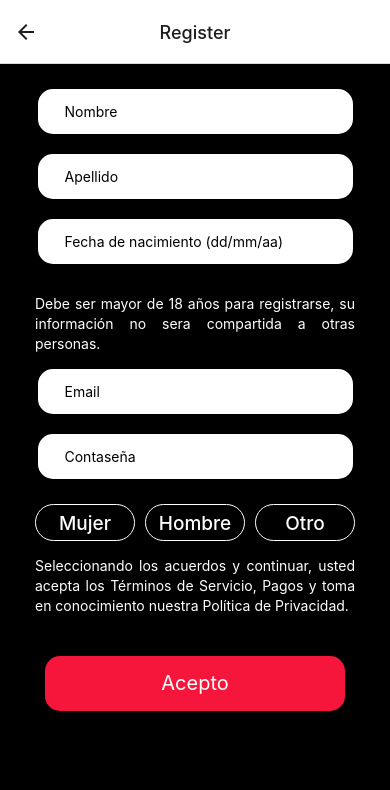
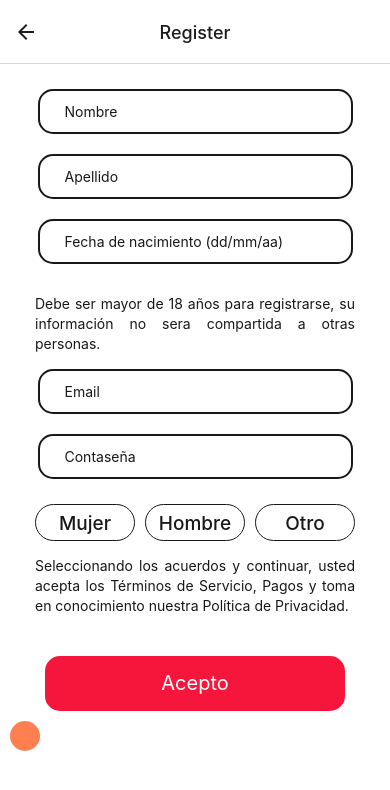
Before and after one commit to makloster/NoCountry-StayUp, a React Native app in the folder Front/mobile/: screen /RegisterScreen in a window 390 px wide. Shown: the top 790 px of the page. Built offline with nearby package versions, Linux system fonts and the light colour scheme.

Commit message:
add button to change theme

```diff
--- a/Front/mobile/Context/Theme.js
+++ b/Front/mobile/Context/Theme.js
@@ -3,7 +3,7 @@ import { createContext, useEffect, useState } from "react";
 export const ThemeContext = createContext();
 
 export const ThemeProvider = ({ children }) => {
-	const [dark, setDark] = useState(true);
+	const [dark, setDark] = useState(false);
 	const [backTheme, setBackTheme] = useState("white");
 	const [notBackTheme, setNotBackTheme] = useState("#181818");
 	const [textTheme, setTextTheme] = useState("#181818");
@@ -25,6 +25,10 @@ export const ThemeProvider = ({ children }) => {
 		}
 	}, [dark]);
 
+	const changeTheme = () => {
+		setDark(!dark);
+	};
+
 	return (
 		<ThemeContext.Provider
 			value={{
@@ -34,6 +38,7 @@ export const ThemeProvider = ({ children }) => {
 				backTheme,
 				notBackTheme,
 				notTextTheme,
+				changeTheme,
 			}}>
 			{children}
 		</ThemeContext.Provider>
--- a/Front/mobile/components/Buttons/Buttons.js
+++ b/Front/mobile/components/Buttons/Buttons.js
@@ -1,8 +1,11 @@
 import { useNavigation } from "@react-navigation/native";
+import { useContext } from "react";
 import { Image, Text, TouchableOpacity, View } from "react-native";
-import { buttonsStyles } from "./ButtonsStyles";
+import { ThemeContext } from "../../Context/Theme";
+import { ButtonsStyles } from "./ButtonsStyles";
 
 export const RedButtonsLogin = ({ buttonText, path }) => {
+	const buttonsStyles = ButtonsStyles();
 	const navigation = useNavigation();
 
 	return (
@@ -16,6 +19,7 @@ export const RedButtonsLogin = ({ buttonText, path }) => {
 };
 
 export const OtherLoginMethodButton = ({ buttonText, path, icon }) => {
+	const buttonsStyles = ButtonsStyles();
 	const navigation = useNavigation();
 
 	return (
@@ -33,3 +37,16 @@ export const OtherLoginMethodButton = ({ buttonText, path, icon }) => {
 		</TouchableOpacity>
 	);
 };
+
+export const ButtonChangeTheme = () => {
+	const { changeTheme } = useContext(ThemeContext);
+	const buttonsStyles = ButtonsStyles();
+
+	return (
+		<TouchableOpacity
+			style={buttonsStyles.buttonChangeTheme}
+			onPress={() => changeTheme()}>
+			<Text style={buttonsStyles.textChangeTheme}></Text>
+		</TouchableOpacity>
+	);
+};
--- a/Front/mobile/components/Buttons/ButtonsStyles.js
+++ b/Front/mobile/components/Buttons/ButtonsStyles.js
@@ -1,6 +1,11 @@
+import { useContext } from "react";
 import { StyleSheet } from "react-native";
+import { ThemeContext } from "../../Context/Theme";
 
-export const buttonsStyles = StyleSheet.create({
+export const ButtonsStyles = () => {
+	const { notBackTheme } = useContext(ThemeContext);
+
+	return StyleSheet.create({
 		redButtonLogin: {
 			backgroundColor: "#F6163C",
 			width: 300,
@@ -17,12 +22,12 @@ export const buttonsStyles = StyleSheet.create({
 			lineHeight: 55,
 		},
 		buttonRegisterOtherWays: {
-		width: 315,
+			width: 300,
 			height: 45,
 			lineHeight: 15,
 			borderRadius: 15,
 			paddingLeft: 25,
-		borderColor: "white",
+			borderColor: notBackTheme,
 			borderWidth: 2,
 			backgroundColor: "white",
 			display: "flex",
@@ -36,8 +41,18 @@ export const buttonsStyles = StyleSheet.create({
 			height: 25,
 		},
 		textRegisterOtherWays: {
-		color: "black",
+			color: "#181818",
 			width: 200,
 			textAlign: "left",
 		},
+		buttonChangeTheme: {
+			width: 30,
+			height: 30,
+			margin: 10,
+			padding: 10,
+			borderRadius: 50,
+			backgroundColor: "coral",
+		},
+		textChangeTheme: {},
 	});
+};
--- a/Front/mobile/navigation/screens/LoginScreen/LoginScreen.js
+++ b/Front/mobile/navigation/screens/LoginScreen/LoginScreen.js
@@ -1,17 +1,16 @@
-import { useNavigation } from "@react-navigation/native";
 import { useState } from "react";
-import { Image, Text, TextInput, TouchableOpacity, View } from "react-native";
+import { Text, TextInput, View } from "react-native";
 import { ScrollView } from "react-native-gesture-handler";
 import {
+	ButtonChangeTheme,
 	OtherLoginMethodButton,
 	RedButtonsLogin,
 } from "../../../components/Buttons/Buttons";
 import assets from "../../../constants/assets";
-import { loginScreenStyles } from "./LoginScreenStyles";
+import { LoginScreenStyles } from "./LoginScreenStyles";
 
 export const LoginScreen = () => {
-	const navigation = useNavigation();
-
+	const loginScreenStyles = LoginScreenStyles();
 	const [email, setEmail] = useState("");
 	const [password, setPassword] = useState("");
 	return (
@@ -61,6 +60,7 @@ export const LoginScreen = () => {
 					/>
 				</View>
 			</View>
+			<ButtonChangeTheme />
 		</ScrollView>
 	);
 };
--- a/Front/mobile/navigation/screens/LoginScreen/LoginScreenStyles.js
+++ b/Front/mobile/navigation/screens/LoginScreen/LoginScreenStyles.js
@@ -1,11 +1,16 @@
+import { useContext } from "react";
 import { StyleSheet } from "react-native";
+import { ThemeContext } from "../../../Context/Theme";
 
-export const loginScreenStyles = StyleSheet.create({
+export const LoginScreenStyles = () => {
+	const { backTheme, notBackTheme } = useContext(ThemeContext);
+
+	return StyleSheet.create({
 		containerBig: {
 			width: "100%",
 			display: "flex",
 			flexDirection: "column",
-		backgroundColor: "black",
+			backgroundColor: backTheme,
 		},
 		containerEmailScreen: {
 			width: "100%",
@@ -16,31 +21,16 @@ export const loginScreenStyles = StyleSheet.create({
 			alignItems: "center",
 		},
 		registerInput: {
-		width: 315,
+			width: 300,
 			height: 45,
 			lineHeight: 15,
 			borderRadius: 15,
 			paddingLeft: 25,
-		borderColor: "white",
-		color: "black",
+			borderColor: notBackTheme,
+			color: "#181818",
 			borderWidth: 2,
 			backgroundColor: "white",
 			marginTop: 15,
-	},
-	buttonContinueRegister: {
-		backgroundColor: "#F6163C",
-		width: 315,
-		height: 65,
-		alignSelf: "center",
-		borderRadius: 15,
-		marginTop: 25,
-	},
-	textButtonContinue: {
-		fontSize: 20,
-		fontWeight: "400",
-		textAlign: "center",
-		color: "white",
-		lineHeight: 65,
 		},
 		containerSeparator: {
 			width: "100%",
@@ -55,7 +45,7 @@ export const loginScreenStyles = StyleSheet.create({
 		lineSeparator: {
 			width: 140,
 			height: 1,
-		backgroundColor: "#e4e5e7",
+			backgroundColor: notBackTheme,
 		},
 		circleSeparator: {
 			width: 8,
@@ -76,3 +66,4 @@ export const loginScreenStyles = StyleSheet.create({
 			alignItems: "center",
 		},
 	});
+};
--- a/Front/mobile/navigation/screens/RegisterScreen/RegisterScreen.js
+++ b/Front/mobile/navigation/screens/RegisterScreen/RegisterScreen.js
@@ -1,19 +1,24 @@
-import { useNavigation } from "@react-navigation/native";
-
 import { useState } from "react";
 import { Text, TextInput, TouchableOpacity, View } from "react-native";
 import { ScrollView } from "react-native-gesture-handler";
-import { RedButtonsLogin } from "../../../components/Buttons/Buttons";
-import { registerScreenStyles } from "./RegisterScreenStyles";
+import {
+	ButtonChangeTheme,
+	RedButtonsLogin,
+} from "../../../components/Buttons/Buttons";
+import { RegisterScreenStyles } from "./RegisterScreenStyles";
 
 export const RegisterScreen = () => {
-	const navigation = useNavigation();
-
+	const registerScreenStyles = RegisterScreenStyles();
 	const [name, setName] = useState("");
 	const [lastName, setLastName] = useState("");
 	const [birthDate, setBirthDate] = useState("");
 	const [email, setEmail] = useState("");
 	const [password, setPassword] = useState("");
+	const [genre, setGenre] = useState("");
+
+	const handleSelectedGenre = (value) => {
+		setGenre(value);
+	};
 	return (
 		<ScrollView style={registerScreenStyles.containerBig}>
 			<View style={registerScreenStyles.containerRegisterScreen}>
@@ -55,20 +60,50 @@ export const RegisterScreen = () => {
 				/>
 				<View style={registerScreenStyles.containerButtonSelection}>
 					<TouchableOpacity
-						style={registerScreenStyles.buttonSelection}>
-						<Text style={registerScreenStyles.textButtonSelection}>
+						style={
+							genre === "w"
+								? registerScreenStyles.buttonSelected
+								: registerScreenStyles.buttonSelection
+						}
+						onPress={() => handleSelectedGenre("w")}>
+						<Text
+							style={
+								genre === "w"
+									? registerScreenStyles.textButtonSelected
+									: registerScreenStyles.textButtonSelection
+							}>
 							Mujer
 						</Text>
 					</TouchableOpacity>
 					<TouchableOpacity
-						style={registerScreenStyles.buttonSelection}>
-						<Text style={registerScreenStyles.textButtonSelection}>
+						style={
+							genre === "m"
+								? registerScreenStyles.buttonSelected
+								: registerScreenStyles.buttonSelection
+						}
+						onPress={() => handleSelectedGenre("m")}>
+						<Text
+							style={
+								genre === "m"
+									? registerScreenStyles.textButtonSelected
+									: registerScreenStyles.textButtonSelection
+							}>
 							Hombre
 						</Text>
 					</TouchableOpacity>
 					<TouchableOpacity
-						style={registerScreenStyles.buttonSelection}>
-						<Text style={registerScreenStyles.textButtonSelection}>
+						style={
+							genre === "o"
+								? registerScreenStyles.buttonSelected
+								: registerScreenStyles.buttonSelection
+						}
+						onPress={() => handleSelectedGenre("o")}>
+						<Text
+							style={
+								genre === "o"
+									? registerScreenStyles.textButtonSelected
+									: registerScreenStyles.textButtonSelection
+							}>
 							Otro
 						</Text>
 					</TouchableOpacity>
@@ -80,6 +115,7 @@ export const RegisterScreen = () => {
 				</Text>
 				<RedButtonsLogin buttonText={"Acepto"} path={"HomeScreen"} />
 			</View>
+			<ButtonChangeTheme />
 		</ScrollView>
 	);
 };
--- a/Front/mobile/navigation/screens/RegisterScreen/RegisterScreenStyles.js
+++ b/Front/mobile/navigation/screens/RegisterScreen/RegisterScreenStyles.js
@@ -1,11 +1,15 @@
+import { useContext } from "react";
 import { StyleSheet } from "react-native";
+import { ThemeContext } from "../../../Context/Theme";
 
-export const registerScreenStyles = StyleSheet.create({
+export const RegisterScreenStyles = () => {
+	const { backTheme, notBackTheme, textTheme } = useContext(ThemeContext);
+	return StyleSheet.create({
 		containerBig: {
 			width: "100%",
 			display: "flex",
 			flexDirection: "column",
-		backgroundColor: "black",
+			backgroundColor: backTheme,
 		},
 		containerRegisterScreen: {
 			display: "flex",
@@ -20,15 +24,15 @@ export const registerScreenStyles = StyleSheet.create({
 			lineHeight: 15,
 			borderRadius: 15,
 			paddingLeft: 25,
-		borderColor: "white",
-		color: "black",
+			borderColor: notBackTheme,
+			color: "#181818",
 			borderWidth: 2,
 			backgroundColor: "white",
 			marginBottom: 20,
 		},
 		textRegisterScreen: {
 			width: 320,
-		color: "#ffffff",
+			color: textTheme,
 			fontSize: 14,
 			textAlign: "justify",
 			marginBottom: 15,
@@ -45,30 +49,32 @@ export const registerScreenStyles = StyleSheet.create({
 			width: 100,
 			height: 37,
 			borderRadius: 50,
-		borderColor: "white",
+			borderColor: notBackTheme,
+			borderWidth: 1,
+			margin: 5,
+		},
+		buttonSelected: {
+			width: 100,
+			height: 37,
+			borderRadius: 50,
+			borderColor: notBackTheme,
+			backgroundColor: "#F6163C",
 			borderWidth: 1,
 			margin: 5,
 		},
 		textButtonSelection: {
-		color: "#ffffff",
+			color: textTheme,
 			fontSize: 19,
 			textAlign: "center",
 			lineHeight: 37,
 			fontWeight: "500",
 		},
-	buttonAccept: {
-		backgroundColor: "#F6163C",
-		width: 315,
-		height: 65,
-		alignSelf: "center",
-		borderRadius: 15,
-		marginTop: 20,
-	},
-	textButtonAccept: {
-		fontSize: 20,
-		fontWeight: "400",
+		textButtonSelected: {
+			color: "white",
+			fontSize: 19,
 			textAlign: "center",
-		color: "white",
-		lineHeight: 65,
+			lineHeight: 37,
+			fontWeight: "500",
 		},
 	});
+};
--- a/Front/mobile/navigation/screens/WelcomeScreen/WelcomeScreen.js
+++ b/Front/mobile/navigation/screens/WelcomeScreen/WelcomeScreen.js
@@ -1,7 +1,17 @@
 import React, { useContext } from "react";
-import { Image, useWindowDimensions, View } from "react-native";
+import {
+	Button,
+	Image,
+	Text,
+	TouchableOpacity,
+	useWindowDimensions,
+	View,
+} from "react-native";
 import { ScrollView } from "react-native-gesture-handler";
-import { RedButtonsLogin } from "../../../components/Buttons/Buttons";
+import {
+	ButtonChangeTheme,
+	RedButtonsLogin,
+} from "../../../components/Buttons/Buttons";
 import { CarouselCustom } from "../../../components/CarouselCustom/CarouselCustom";
 import assets from "../../../constants/assets";
 import { ThemeContext } from "../../../Context/Theme";
@@ -41,6 +51,7 @@ export const WelcomeScreen = () => {
 					path={"LoginScreen"}
 				/>
 			</View>
+			<ButtonChangeTheme />
 		</ScrollView>
 	);
 };
```
Lines whose indentation alone changed are shown as unchanged.
